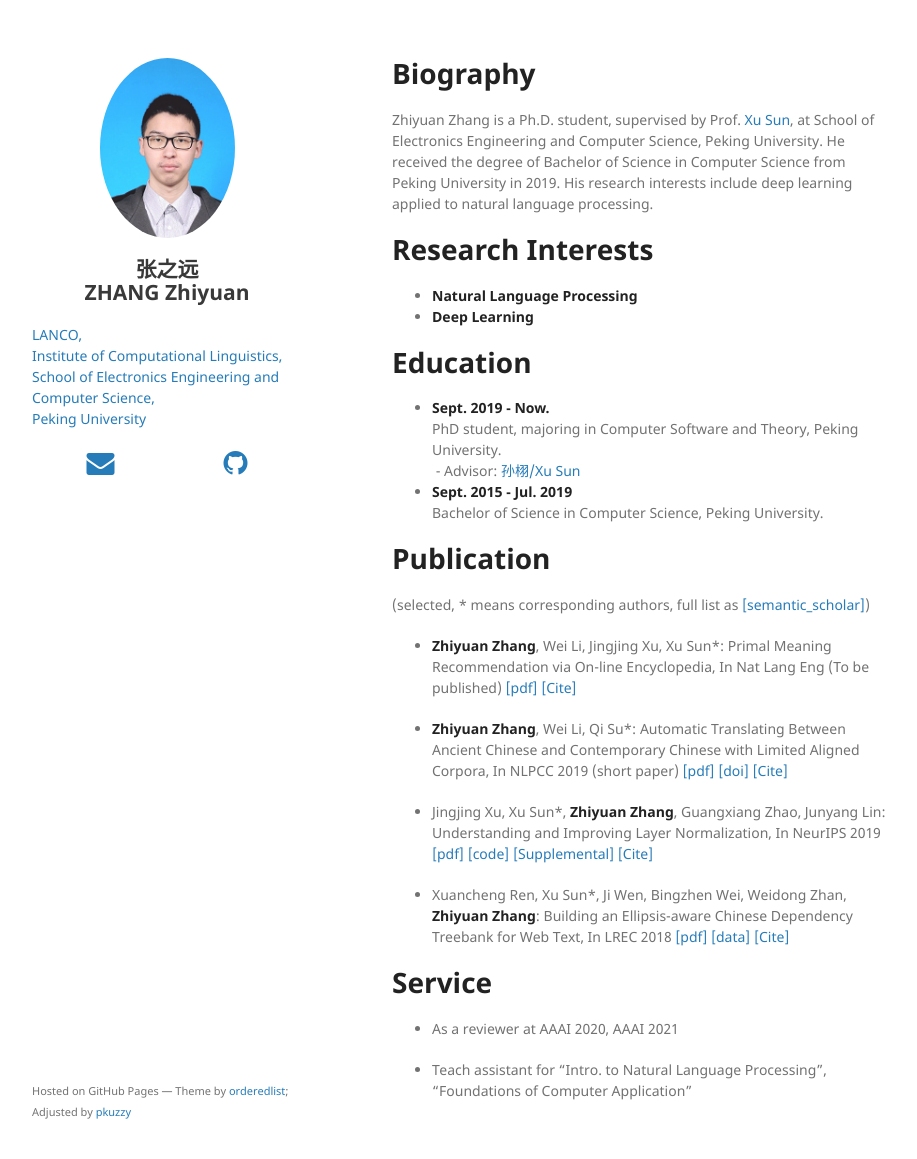
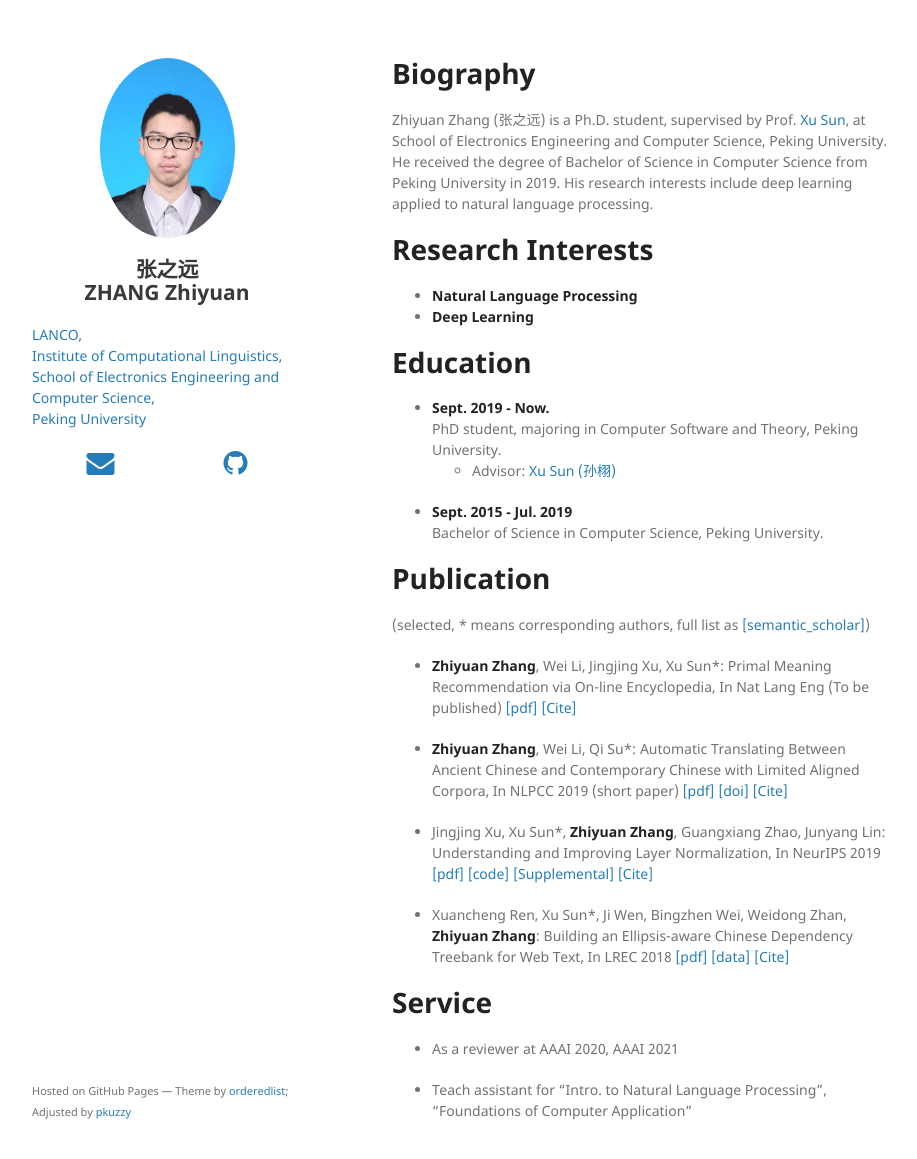
Before and after one commit to pkuzzy/pkuzzy.github.io, a Jekyll site: the page built from index.md, in a window 1280 px wide and 1191 px high. Shown: the top 1159 px of the window, without its empty margins (178-1095 px from the left). Built offline with Jekyll 4.4.1, drawn with Linux system fonts in a browser that asks for light colours; nearby versions of some CDN libraries; our own code applies the rules of GitHub Pages for plain Markdown files.

Commit message:
Update index.md

```diff
--- a/index.md
+++ b/index.md
@@ -3,7 +3,7 @@ layout: default
 ---
 
 # Biography
-Zhiyuan Zhang is a Ph.D. student, supervised by Prof. [Xu Sun](https://xusun.org), at School of Electronics Engineering and Computer Science, Peking University. He received the degree of Bachelor of Science in Computer Science from Peking University in 2019. His research interests include deep learning applied to natural language processing.
+Zhiyuan Zhang (张之远) is a Ph.D. student, supervised by Prof. [Xu Sun](https://xusun.org), at School of Electronics Engineering and Computer Science, Peking University. He received the degree of Bachelor of Science in Computer Science from Peking University in 2019. His research interests include deep learning applied to natural language processing.
 
 # Research Interests
 
@@ -14,7 +14,7 @@ Zhiyuan Zhang is a Ph.D. student, supervised by Prof. [Xu Sun](https://xusun.org
 
 - **Sept. 2019 - Now.**
   PhD student, majoring in Computer Software and Theory, Peking University.
-  - Advisor: [孙栩/Xu Sun](https://xusun.org)
+  - Advisor: [Xu Sun (孙栩)](https://xusun.org)
 - **Sept. 2015 - Jul. 2019**
   Bachelor of Science in Computer Science, Peking University.
 
```
